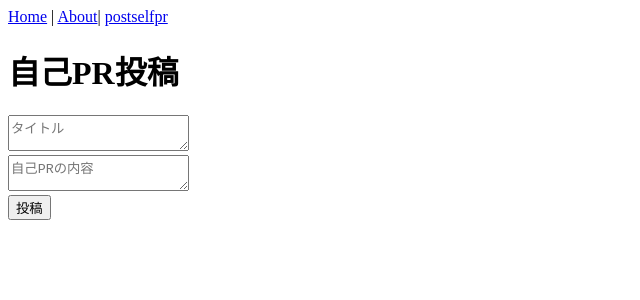
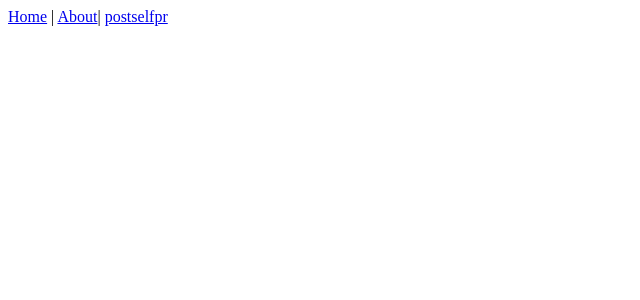
Before and after one commit to hoshiimamafarm/team-original-app, a Vue app: page /Push in a window 1280 px wide. Shown: the top 300 px of the page, without its empty margins (0-640 px from the left). Built offline with nearby package versions, Linux system fonts and the light colour scheme.

Commit message:
直しました

```diff
--- a/src/App.vue
+++ b/src/App.vue
@@ -2,7 +2,7 @@
   <nav>
     <router-link to="/">Home</router-link> |
     <router-link to="/about">About</router-link>|
-    <router-link to="/Push">postselfpr</router-link>
+    <router-link to="/postselfpr">postselfpr</router-link>
   </nav>
   <router-view />
 </template>
--- a/src/router/index.js
+++ b/src/router/index.js
@@ -18,8 +18,8 @@ const routes = [
       import(/* webpackChunkName: "about" */ "../views/AboutView.vue"),
   },
   {
-    path: "/Push",
-    name: "Push",
+    path: "/postselfpr",
+    name: "postselfpr",
     component: PushPrView,
   },
 ];
--- a/src/views/PushPrView.vue
+++ b/src/views/PushPrView.vue
@@ -2,16 +2,16 @@
   <h1>自己PR投稿</h1>
   <div>
     <div>
-      <textarea v-model="title_text" placeholder="タイトル"></textarea>
+      <textarea v-model="titleText" placeholder="タイトル"></textarea>
     </div>
     <div>
-      <textarea v-model="pr_text" placeholder="自己PRの内容"></textarea>
+      <textarea v-model="prText" placeholder="自己PRの内容"></textarea>
     </div>
     <div v-if="errors">
       <div v-for="error in errors" v-bind:key="error">{{ error }}</div>
     </div>
     <div>
-      <button v-on:click="postSelfPrButton">投稿</button>
+      <button v-on:click="postSelfPr">投稿</button>
     </div>
   </div>
   <ul v-for="(selfPr, index) in selfPrs" v-bind:key="index">
@@ -23,7 +23,7 @@
         {{ selfPr.selfPr }}
       </div>
       <div class="deleteButton">
-        <button v-on:click="deleteSelfPrButton(index)">削除</button>
+        <button v-on:click="deleteSelfPr(index)">削除</button>
       </div>
     </li>
   </ul>
@@ -43,21 +43,21 @@ import { db } from "../firebase.js";
 export default {
   data() {
     return {
-      title_text: "",
-      pr_text: "",
+      titleText: "",
+      prText: "",
       selfPrs: [],
       errors: [],
     };
   },
+  created() {
+    this.fetchSelfprData();
+  },
+
   methods: {
-    async fetchdata() {
+    async fetchSelfprData() {
       const querySnapshot = await getDocs(collection(db, "selfPrs"));
       this.selfPrs = [];
       querySnapshot.forEach((doc) => {
-        // doc.data() is never undefined for query doc snapshots
-        console.log(doc.id, " => ", doc.data());
-        console.log(doc.data().title);
-        console.log(doc.data().selfPr);
         this.selfPrs.push({
           title: doc.data().title,
           selfPr: doc.data().selfPr,
@@ -66,31 +66,30 @@ export default {
       });
     },
 
-    async postSelfPrButton() {
-      if (!this.pr_text && !this.title_text) {
+    async postSelfPr() {
+      if (!this.prText && !this.titleText) {
         this.errors.push("タイトルと内容を入れてください");
-      } else if (!this.pr_text) {
+      } else if (!this.prText) {
         this.errors.push("内容を入れてください");
-      } else if (!this.title_text) {
+      } else if (!this.titleText) {
         this.errors.push("タイトルを入れてください");
       } else {
         await addDoc(collection(db, "selfPrs"), {
-          title: this.title_text,
-          selfPr: this.pr_text,
+          title: this.titleText,
+          selfPr: this.prText,
+        });
+        this.selfPrs.push({
+          title: this.titleText,
+          selfPr: this.prText,
         });
 
-        this.fetchdata();
-        (this.title_text = ""), (this.pr_text = "");
+        (this.titleText = ""), (this.prText = "");
         this.errors.splice(0);
       }
     },
-    async deletedata(index) {
+    async deleteSelfPr(index) {
       await deleteDoc(doc(db, "selfPrs", this.selfPrs[index].id));
       this.selfPrs.splice(index, 1);
-    },
-
-    deleteSelfPrButton(index) {
-      this.deletedata(index);
     },
   },
 };
```
